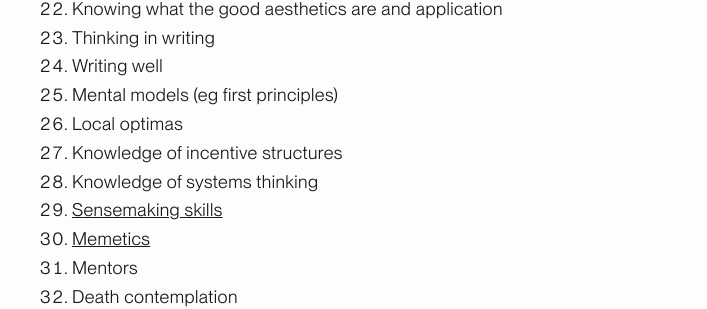
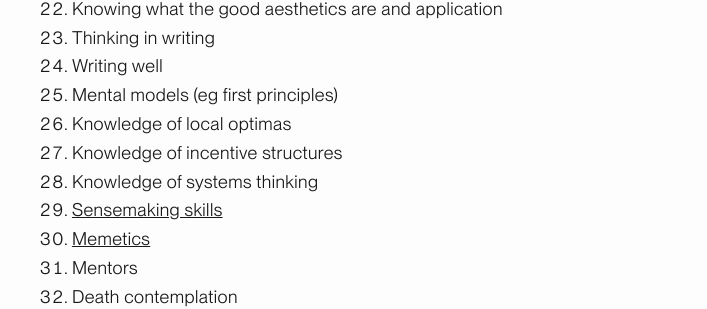
Before and after one commit to pxsswordprotected/personalsite, a Jekyll site: the page built from docs/_posts/2026-01-28-cheat-codes.md, in a window 1280 px wide. Shown: the part 1038-1347 px from the top of the page, without its empty margins (276-983 px from the left). Built offline with Jekyll 4.4.1, drawn with Linux system fonts in a browser that asks for light colours.

Commit message:
updated post

```diff
--- a/docs/_posts/2026-01-28-cheat-codes.md
+++ b/docs/_posts/2026-01-28-cheat-codes.md
@@ -36,7 +36,7 @@ This is a non-definitive, ever-updating list of cheat codes for life:
   <li>Thinking in writing</li>
   <li>Writing well</li>
   <li>Mental models (eg first principles)</li>
-  <li>Local optimas</li>
+  <li>Knowledge of local optimas</li>
   <li>Knowledge of incentive structures</li>
   <li>Knowledge of systems thinking</li>
   <li><a href="https://consilienceproject.org/how-to-mislead-the-facts/" target="_blank">Sensemaking skills</a></li>
```
